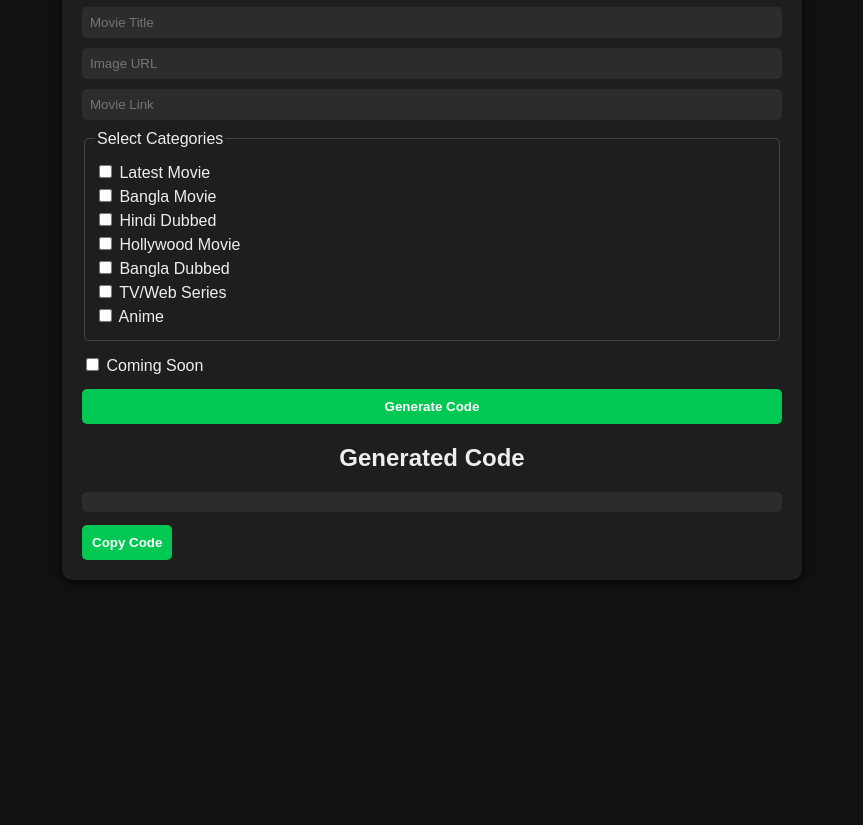
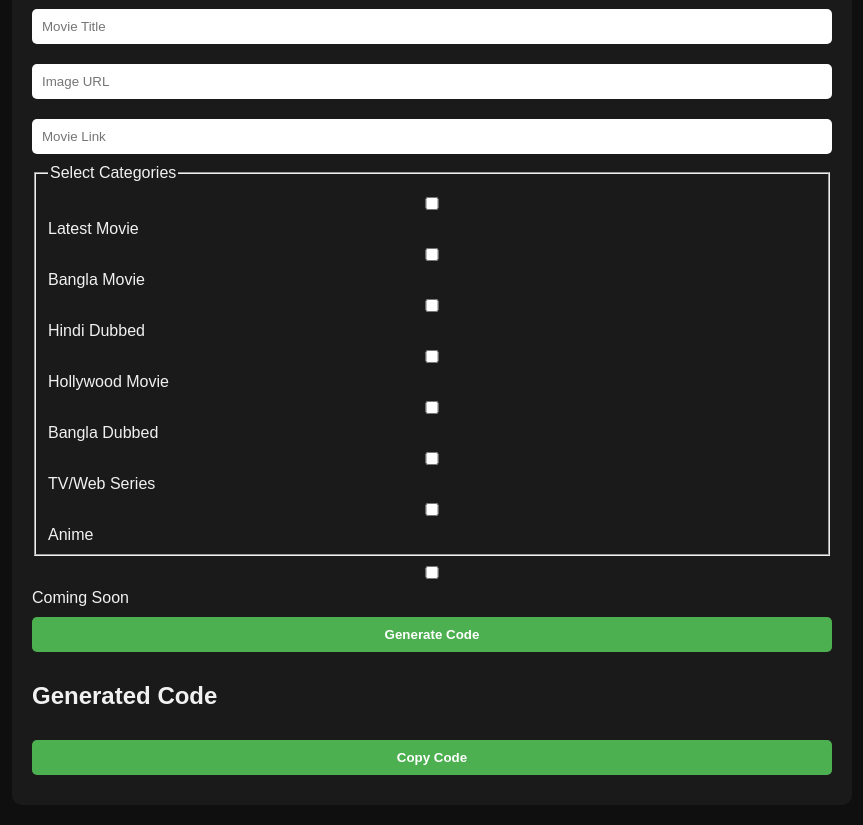
Before and after one commit to selimgazi999/mcodedetails, a plain HTML site: page index.html in a window 1280 px wide. Shown: the part 121-946 px from the top of the page, without its empty margins (208-1071 px from the left). Before the commit the page ends 800 px from the top, so only its background shows below. Drawn offline with Linux system fonts and the light colour scheme.

Commit message:
Update style.css

```diff
--- a/style.css
+++ b/style.css
@@ -1,73 +1,48 @@
 body {
   font-family: Arial, sans-serif;
-  background-color: #111;
-  color: #eee;
+  background: #0f0f0f;
+  color: #f1f1f1;
   padding: 20px;
+  margin: 0;
 }
 
 .container {
-  max-width: 700px;
+  max-width: 800px;
   margin: auto;
-  background: #1e1e1e;
+  background: #1a1a1a;
   padding: 20px;
   border-radius: 10px;
-  box-shadow: 0 0 10px #000;
 }
 
-h1, h2 {
-  text-align: center;
+input, textarea, button {
+  width: 100%;
+  margin: 10px 0;
+  padding: 10px;
+  border-radius: 5px;
+  border: none;
+  box-sizing: border-box;
 }
 
-form {
-  display: flex;
-  flex-direction: column;
-  gap: 10px;
-}
-
-input[type="text"] {
-  padding: 8px;
-  border: none;
-  border-radius: 5px;
-  background: #2c2c2c;
-  color: #fff;
-}
-
-fieldset {
-  border: 1px solid #444;
-  padding: 10px;
-  border-radius: 5px;
-}
-
-label {
-  display: block;
-  margin: 4px 0;
+textarea {
+  background: #000;
+  color: #0f0;
+  font-family: monospace;
 }
 
 button {
-  padding: 10px;
-  background: #00c853;
-  border: none;
-  border-radius: 5px;
+  background-color: #4caf50;
   color: white;
+  cursor: pointer;
   font-weight: bold;
-  cursor: pointer;
-  transition: 0.3s;
 }
 
 button:hover {
-  background: #00b44a;
+  background-color: #388e3c;
 }
 
-.output-container {
-  margin-top: 20px;
-}
-
-pre {
+.movie-item {
   background: #2c2c2c;
   padding: 10px;
+  margin-bottom: 10px;
   border-radius: 5px;
-  white-space: pre-wrap;
-  word-break: break-word;
-  max-height: 400px;
-  overflow-y: auto;
 }
```
